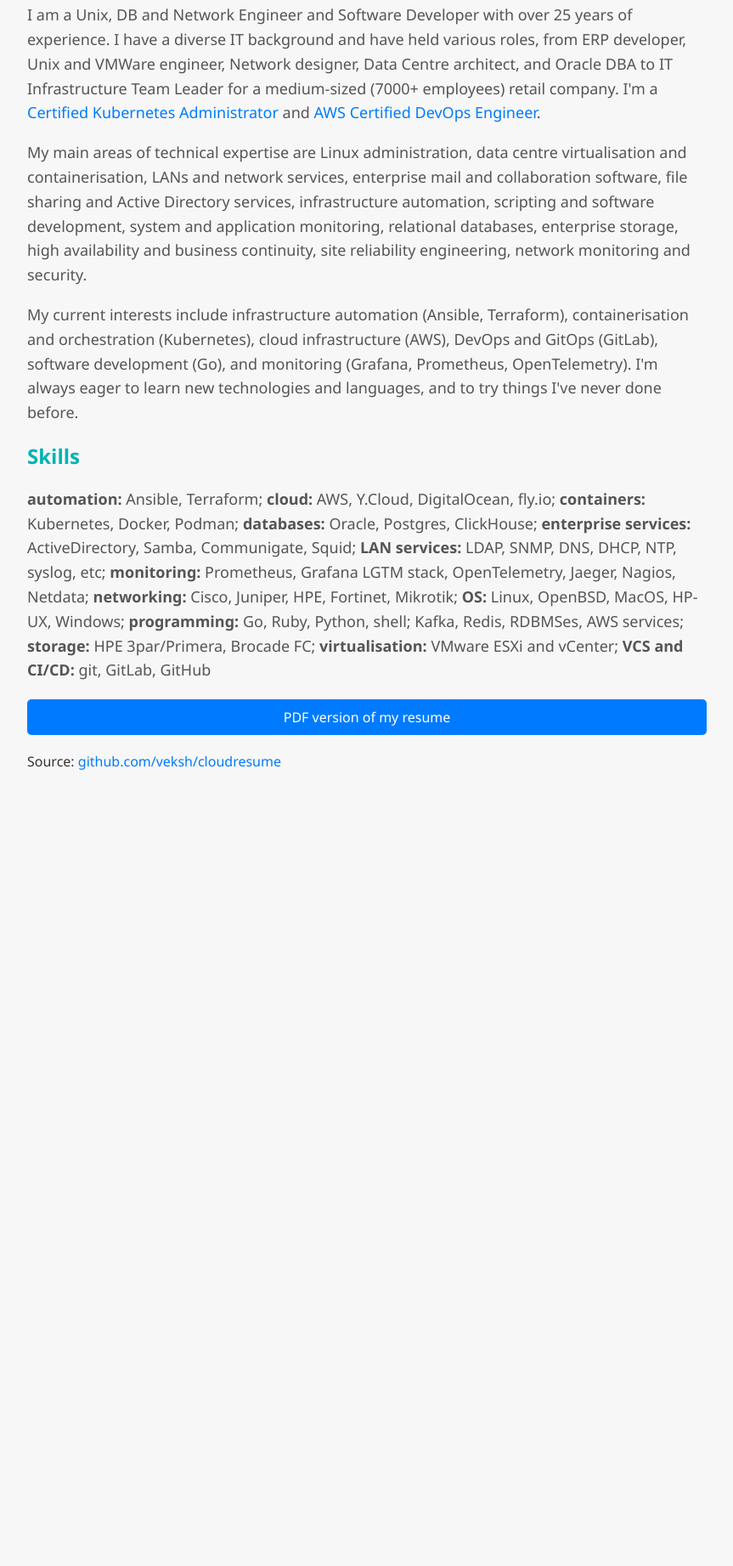
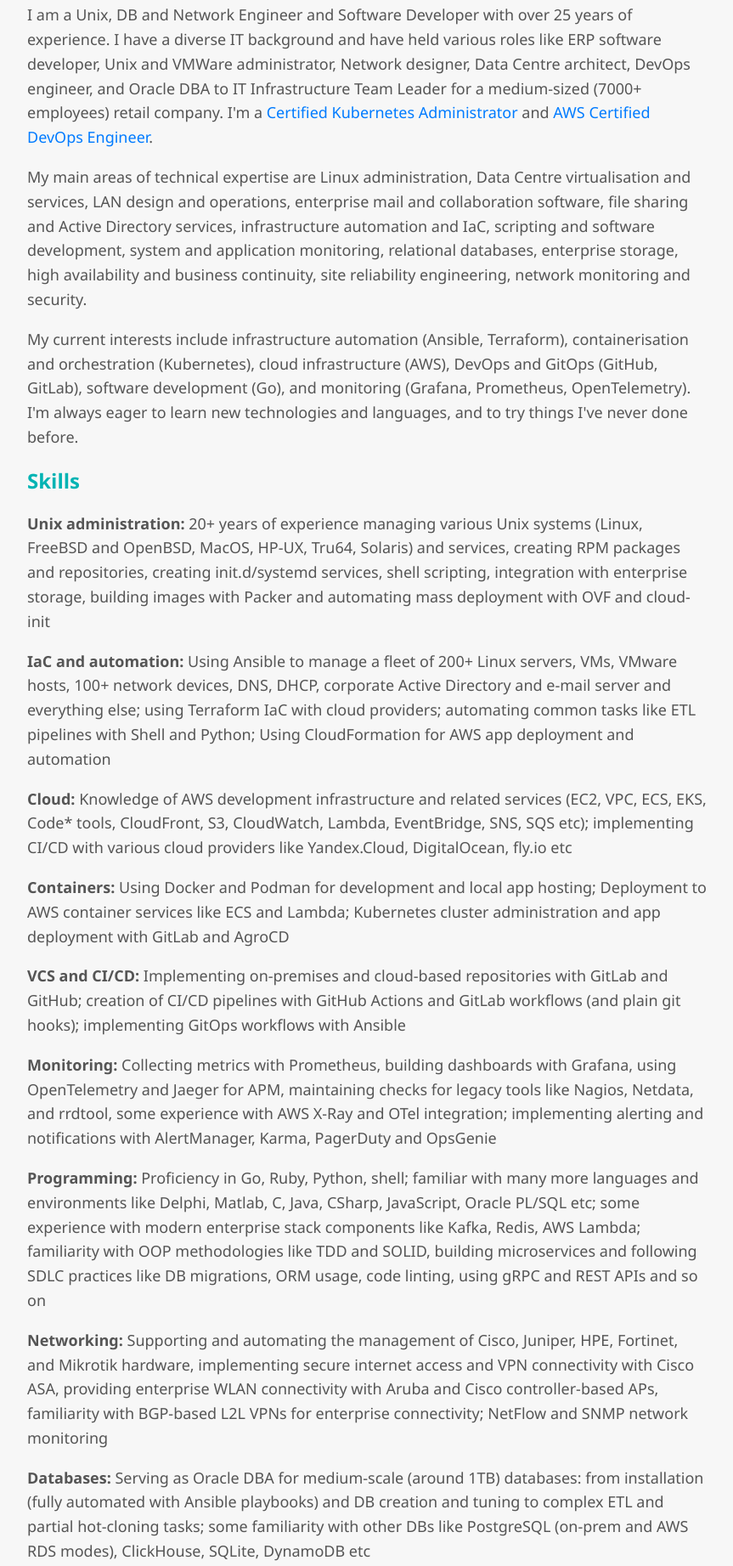
Before and after one commit to veksh/cloudresume, a plain HTML site: page data/index.html in a window 1280 px wide. Shown: the part 307-2150 px from the top of the page at 85% size, without its empty margins (208-1071 px from the left). Before the commit the page ends 1254 px from the top, so only its background shows below. Drawn offline with Linux system fonts and the light colour scheme.

Commit message:
update html front page

```diff
--- a/data/index.html
+++ b/data/index.html
@@ -54,6 +54,10 @@
         .pdf-link:hover {
             background-color: #0056b3;
         }
+        .source-link: {
+            font-size: 15px;
+            color: #222;
+        }
         #contacts-table {
             display: block;
         }
@@ -84,41 +88,49 @@
     <section>
         <h2>About Me</h2>
         <p>
-        I am a Unix, DB and Network Engineer and Software Developer with over 25 years of experience. I have a diverse IT background and have held various roles, from ERP developer, Unix and VMWare engineer, Network designer, Data Centre architect, and Oracle DBA to IT Infrastructure Team Leader for a medium-sized (7000+ employees) retail company. I'm a <a href="https://www.credly.com/badges/35cd73fb-d95d-4f98-b7ce-caa6664475dc/public_url">Certified Kubernetes Administrator</a> and <a href="https://www.credly.com/badges/5b2e59d4-7b92-4512-a27f-3766fd520ad6">AWS Certified DevOps Engineer</a>.
+            I am a Unix, DB and Network Engineer and Software Developer with over 25 years of experience. I have a diverse IT background and have held various roles like ERP software developer, Unix and VMWare administrator, Network designer, Data Centre architect, DevOps engineer, and Oracle DBA to IT Infrastructure Team Leader for a medium-sized (7000+ employees) retail company. I'm a <a href="https://www.credly.com/badges/35cd73fb-d95d-4f98-b7ce-caa6664475dc/public_url">Certified Kubernetes Administrator</a> and <a href="https://www.credly.com/badges/5b2e59d4-7b92-4512-a27f-3766fd520ad6">AWS Certified DevOps Engineer</a>.
         </p>
         <p>
-            My main areas of technical expertise are Linux administration, data centre virtualisation and containerisation, LANs and network services, enterprise mail and collaboration software, file sharing and Active Directory services, infrastructure automation, scripting and software development, system and application monitoring, relational databases, enterprise storage, high availability and business continuity, site reliability engineering, network monitoring and security.
+            My main areas of technical expertise are Linux administration, Data Centre virtualisation and services, LAN design and operations, enterprise mail and collaboration software, file sharing and Active Directory services, infrastructure automation and IaC, scripting and software development, system and application monitoring, relational databases, enterprise storage, high availability and business continuity, site reliability engineering, network monitoring and security.
         </p>
         <p>
-            My current interests include infrastructure automation (Ansible, Terraform), containerisation and orchestration (Kubernetes), cloud infrastructure (AWS), DevOps and GitOps (GitLab), software development (Go), and monitoring (Grafana, Prometheus, OpenTelemetry). I'm always eager to learn new technologies and languages, and to try things I've never done before.
+            My current interests include infrastructure automation (Ansible, Terraform), containerisation and orchestration (Kubernetes), cloud infrastructure (AWS), DevOps and GitOps (GitHub, GitLab), software development (Go), and monitoring (Grafana, Prometheus, OpenTelemetry). I'm always eager to learn new technologies and languages, and to try things I've never done before.
         </p>
     </section>
 
     <section>
         <h2>Skills</h2>
         <p>
-            <strong>automation:</strong> Ansible, Terraform;
-            <strong>cloud:</strong> AWS, Y.Cloud, DigitalOcean, fly.io;
-            <strong>containers:</strong> Kubernetes, Docker, Podman;
-            <strong>databases:</strong> Oracle, Postgres, ClickHouse;
-            <strong>enterprise services:</strong> ActiveDirectory, Samba, Communigate, Squid;
-            <strong>LAN services:</strong> LDAP, SNMP, DNS, DHCP, NTP, syslog, etc;
-            <strong>monitoring:</strong> Prometheus, Grafana LGTM stack, OpenTelemetry, Jaeger, Nagios, Netdata;
-            <strong>networking:</strong> Cisco, Juniper, HPE, Fortinet, Mikrotik;
-            <strong>OS:</strong> Linux, OpenBSD, MacOS, HP-UX, Windows;
-            <strong>programming:</strong> Go, Ruby, Python, shell; Kafka, Redis, RDBMSes, AWS services;
-            <strong>storage:</strong> HPE 3par/Primera, Brocade FC;
-            <strong>virtualisation:</strong> VMware ESXi and vCenter;
-            <strong>VCS and CI/CD:</strong> git, GitLab, GitHub
+            <p><strong>Unix administration: </strong>20+ years of experience managing various Unix systems (Linux, FreeBSD and OpenBSD, MacOS, HP-UX, Tru64, Solaris) and services, creating RPM packages and repositories, creating init.d/systemd services, shell scripting, integration with enterprise storage, building images with Packer and automating mass deployment with OVF and cloud-init</p>
+
+            <p><strong>IaC and automation: </strong>Using Ansible to manage a fleet of 200+ Linux servers, VMs, VMware hosts, 100+ network devices, DNS, DHCP, corporate Active Directory and e-mail server and everything else; using Terraform IaC with cloud providers; automating common tasks like ETL pipelines with Shell and Python; Using CloudFormation for AWS app deployment and automation</p>
+
+            <p><strong>Cloud: </strong>Knowledge of AWS development infrastructure and related services (EC2, VPC, ECS, EKS, Code* tools, CloudFront, S3, CloudWatch, Lambda, EventBridge, SNS, SQS etc); implementing CI/CD with various cloud providers like Yandex.Cloud, DigitalOcean, fly.io etc</p>
+
+            <p><strong>Containers: </strong>Using Docker and Podman for development and local app hosting; Deployment to AWS container services like ECS and Lambda; Kubernetes cluster administration and app deployment with GitLab and AgroCD</p>
+
+            <p><strong>VCS and CI/CD: </strong>Implementing on-premises and cloud-based repositories with GitLab and GitHub; creation of CI/CD pipelines with GitHub Actions and GitLab workflows (and plain git hooks); implementing GitOps workflows with Ansible</p>
+
+            <p><strong>Monitoring: </strong>Collecting metrics with Prometheus, building dashboards with Grafana, using OpenTelemetry and Jaeger for APM, maintaining checks for legacy tools like Nagios, Netdata, and rrdtool, some experience with AWS X-Ray and OTel integration; implementing alerting and notifications with AlertManager, Karma, PagerDuty and OpsGenie</p>
+
+            <p><strong>Programming: </strong>Proficiency in Go, Ruby, Python, shell; familiar with many more languages and environments like Delphi, Matlab, C, Java, CSharp, JavaScript, Oracle PL/SQL etc; some experience with modern enterprise stack components like Kafka, Redis, AWS Lambda; familiarity with OOP methodologies like TDD and SOLID, building microservices and following SDLC practices like DB migrations, ORM usage, code linting, using gRPC and REST APIs and so on</p>
+
+            <p><strong>Networking: </strong>Supporting and automating the management of Cisco, Juniper, HPE, Fortinet, and Mikrotik hardware, implementing secure internet access and VPN connectivity with Cisco ASA, providing enterprise WLAN connectivity with Aruba and Cisco controller-based APs, familiarity with BGP-based L2L VPNs for enterprise connectivity; NetFlow and SNMP network monitoring</p>
+
+            <p><strong>Databases: </strong>Serving as Oracle DBA for medium-scale (around 1TB) databases: from installation (fully automated with Ansible playbooks) and DB creation and tuning to complex ETL and partial hot-cloning tasks; some familiarity with other DBs like PostgreSQL (on-prem and AWS RDS modes), ClickHouse, SQLite, DynamoDB etc</p>
+
+            <p><strong>Data Centre: </strong>Design and implementation of data centre networking (Cisco Nexus), storage and SAN (HPE Primera, Brocade SilkWorm), servers (HPE, Dell), environment (APC UPSes, NetBotz monitoring); Hosting and maintaining VMWare virtualization systems (VCenter, ESXi, HA with VMotion, SAN integration)</p>
+
+            <p><strong>Enterprise services: </strong>Maintaining ActiveDirectory and file-sharing services with Samba (with automated host and user provisioning), enterprise mail and collaboration with Communigate and FortiMail, secure internet access with Squid proxy, automating the management of a whole range of LAN services like DNS, DHCP, NTP, Syslog, LDAP, NTP</p>
         </p>
     </section>
 
     <section>
-        <a class="pdf-link" href="pdfs/resume.pdf" target="_blank">PDF version of my resume</a>
+        <a class="pdf-link" href="pdfs/resume.pdf" target="_blank">One-page PDF version of my resume</a>
     </section>
 
     <section class="source-link">
-    Source: <a href="https://github.com/veksh/cloudresume" target="_blank">github.com/veksh/cloudresume</a><br>
+    source: <a href="https://github.com/veksh/cloudresume" target="_blank">github.com/veksh/cloudresume</a><br>
     </section>
 </body>
 </html>
```
